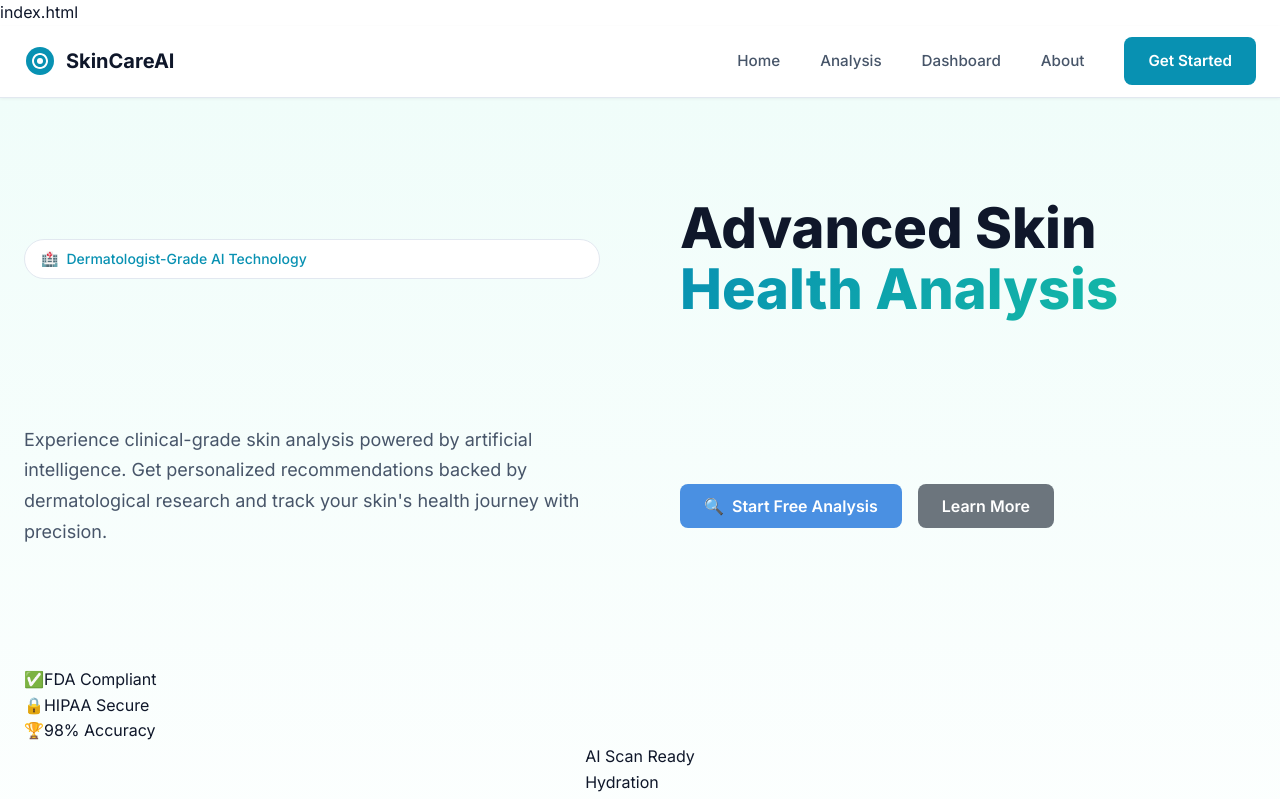
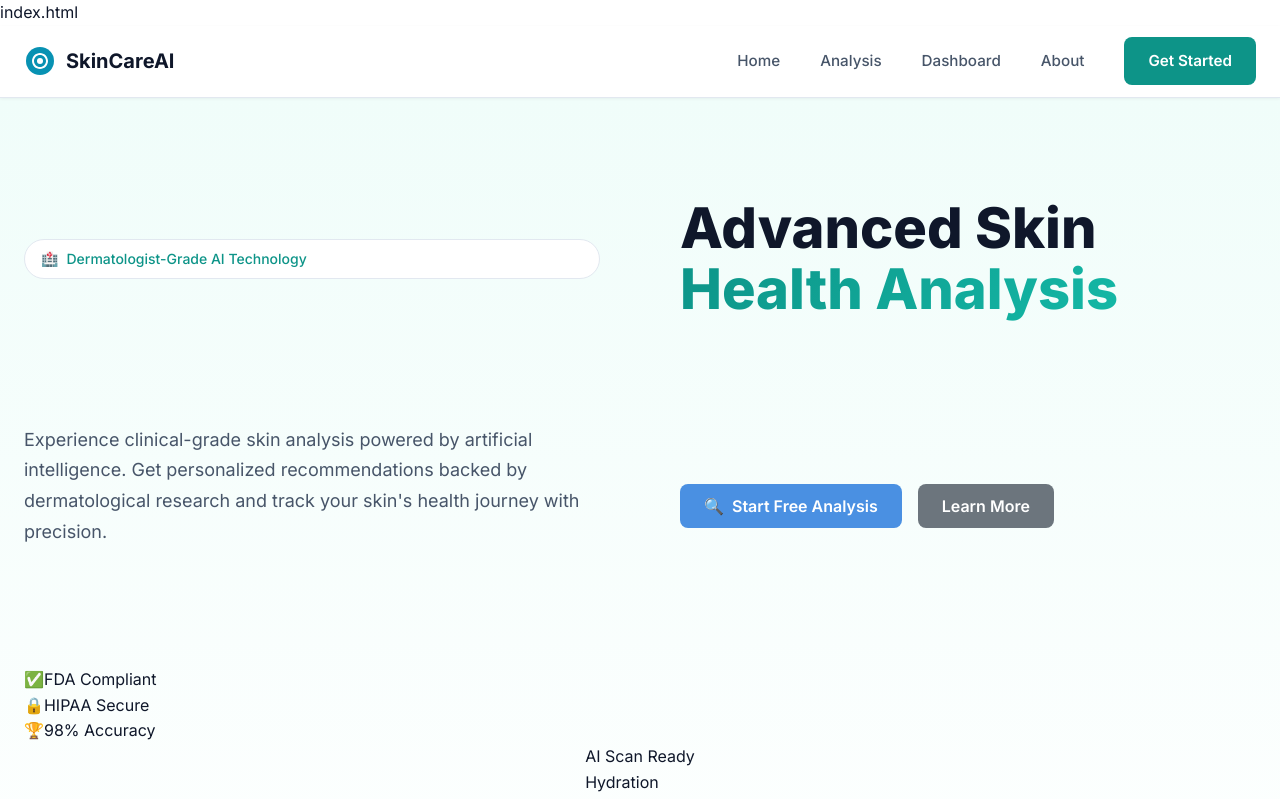
Before and after one commit to himprapatel-rgb/ai-skincare-intelligence-system, a React (Vite) app in the folder frontend/: page / in a window 1280 px wide. Shown: the top 799 px of the page. Built offline with nearby package versions, Linux system fonts and the light colour scheme; no server answers.

Commit message:
style(ui): Update primary colors to teal theme for consistency

```diff
--- a/frontend/src/index.css
+++ b/frontend/src/index.css
@@ -6,9 +6,9 @@
 /* CSS Variables */
 :root {
   /* Primary Medical Colors */
-  --primary: #0891b2;
-  --primary-hover: #0e7490;
-  --primary-light: #e0f2fe;
+    --primary: #0d9488;
+    --primary-hover: #0f766e;
+    --primary-light: #f0fdfa;
   --accent: #14b8a6;
   --accent-light: #ccfbf1;
 
```
